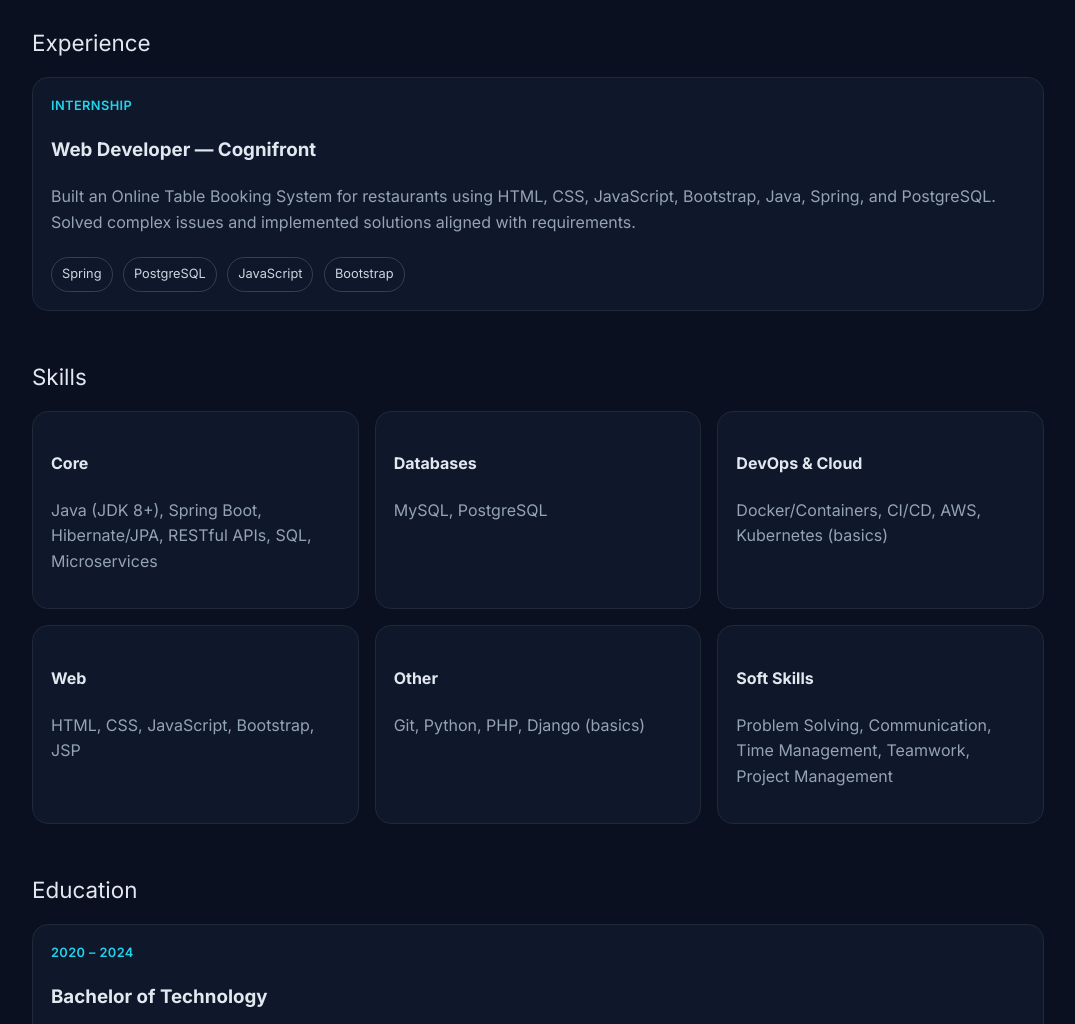
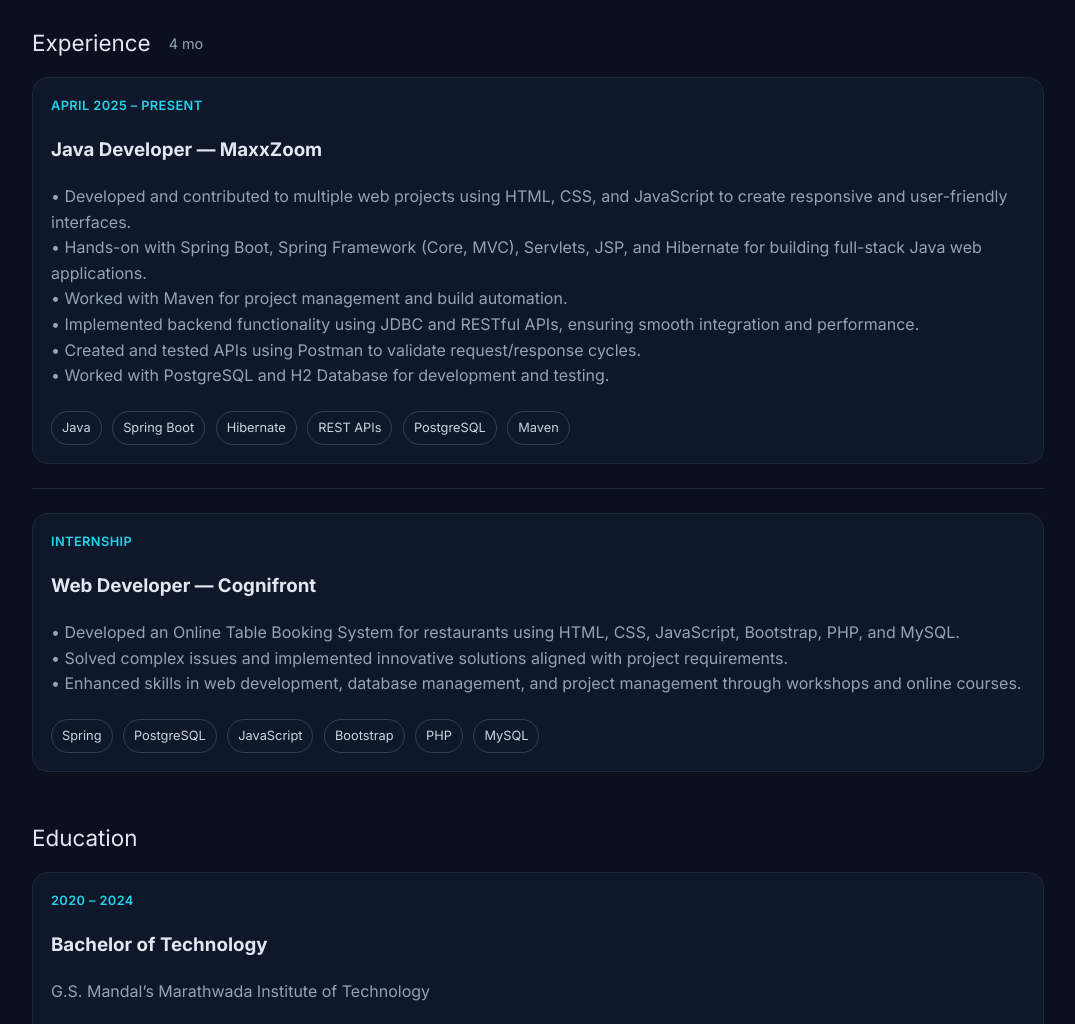
Before and after one commit to Darshana-Khedkar/Darshana-Khedkar.github.io, a plain HTML site: page index.html in a window 1280 px wide. Shown: the part 1460-2484 px from the top of the page, without its empty margins (102-1177 px from the left). Drawn offline with Linux system fonts and the light colour scheme.

Commit message:
experience added

```diff
--- a/index.html
+++ b/index.html
@@ -174,49 +174,55 @@
   </section>
 
   <section id="experience">
-    <div class="section-title">Experience</div>
+  <div class="section-title">
+    Experience
+    <span id="total-exp" style="font-size:0.9rem; color:var(--muted); margin-left:8px"></span>
+  </div>
+
+  <!-- Current Job -->
+  <div class="card">
+    <div class="kicker">April 2025 – Present</div>
+    <h3>Java Developer — MaxxZoom</h3>
+    <p class="muted">
+      • Developed and contributed to multiple web projects using HTML, CSS, and JavaScript to create responsive and user-friendly interfaces.<br>
+      • Hands-on with Spring Boot, Spring Framework (Core, MVC), Servlets, JSP, and Hibernate for building full-stack Java web applications.<br>
+      • Worked with Maven for project management and build automation.<br>
+      • Implemented backend functionality using JDBC and RESTful APIs, ensuring smooth integration and performance.<br>
+      • Created and tested APIs using Postman to validate request/response cycles.<br>
+      • Worked with PostgreSQL and H2 Database for development and testing.
+    </p>
+    <div>
+      <span class="pill">Java</span>
+      <span class="pill">Spring Boot</span>
+      <span class="pill">Hibernate</span>
+      <span class="pill">REST APIs</span>
+      <span class="pill">PostgreSQL</span>
+      <span class="pill">Maven</span>
+    </div>
+  </div>
+
+  <hr style="border: 0; border-top: 1px solid #1f2937; margin: 24px 0;">
+
+  <!-- Internship -->
   <div class="card">
     <div class="kicker">Internship</div>
     <h3>Web Developer — Cognifront</h3>
-      <p class="muted">Built an Online Table Booking System for restaurants using HTML, CSS, JavaScript, Bootstrap, Java, Spring, and PostgreSQL. Solved complex issues and implemented solutions aligned with requirements.</p>
+    <p class="muted">
+      • Developed an Online Table Booking System for restaurants using HTML, CSS, JavaScript, Bootstrap, PHP, and MySQL.<br>
+      • Solved complex issues and implemented innovative solutions aligned with project requirements.<br>
+      • Enhanced skills in web development, database management, and project management through workshops and online courses.
+    </p>
     <div>
       <span class="pill">Spring</span>
       <span class="pill">PostgreSQL</span>
       <span class="pill">JavaScript</span>
       <span class="pill">Bootstrap</span>
+      <span class="pill">PHP</span>
+      <span class="pill">MySQL</span>
     </div>
   </div>
 </section>
 
-  <section id="skills">
-    <div class="section-title">Skills</div>
-    <div class="grid cards">
-      <div class="card">
-        <h4>Core</h4>
-        <p class="muted">Java (JDK 8+), Spring Boot, Hibernate/JPA, RESTful APIs, SQL, Microservices</p>
-      </div>
-      <div class="card">
-        <h4>Databases</h4>
-        <p class="muted">MySQL, PostgreSQL</p>
-      </div>
-      <div class="card">
-        <h4>DevOps & Cloud</h4>
-        <p class="muted">Docker/Containers, CI/CD, AWS, Kubernetes (basics)</p>
-      </div>
-      <div class="card">
-        <h4>Web</h4>
-        <p class="muted">HTML, CSS, JavaScript, Bootstrap, JSP</p>
-      </div>
-      <div class="card">
-        <h4>Other</h4>
-        <p class="muted">Git, Python, PHP, Django (basics)</p>
-      </div>
-      <div class="card">
-        <h4>Soft Skills</h4>
-        <p class="muted">Problem Solving, Communication, Time Management, Teamwork, Project Management</p>
-      </div>
-    </div>
-  </section>
 
   <section id="education">
     <div class="section-title">Education</div>
@@ -300,5 +306,30 @@
   }
   document.getElementById('year').textContent = new Date().getFullYear();
 </script>
+
+<script>
+  function calculateExperience(startDateStr) {
+    const startDate = new Date(startDateStr);
+    const today = new Date();
+
+    let years = today.getFullYear() - startDate.getFullYear();
+    let months = today.getMonth() - startDate.getMonth();
+
+    if (months < 0) {
+      years--;
+      months += 12;
+    }
+
+    return { years, months };
+  }
+
+  // 👉 Change start date = your joining date (11 April 2025)
+  const exp = calculateExperience("2025-04-11");
+  const totalExp = `${exp.years > 0 ? exp.years + " yr " : ""}${exp.months} mo`;
+
+  document.getElementById("total-exp").textContent = `${totalExp}`;
+</script>
+
+
 </body>
 </html>
```
Lines whose indentation alone changed are shown as unchanged.
